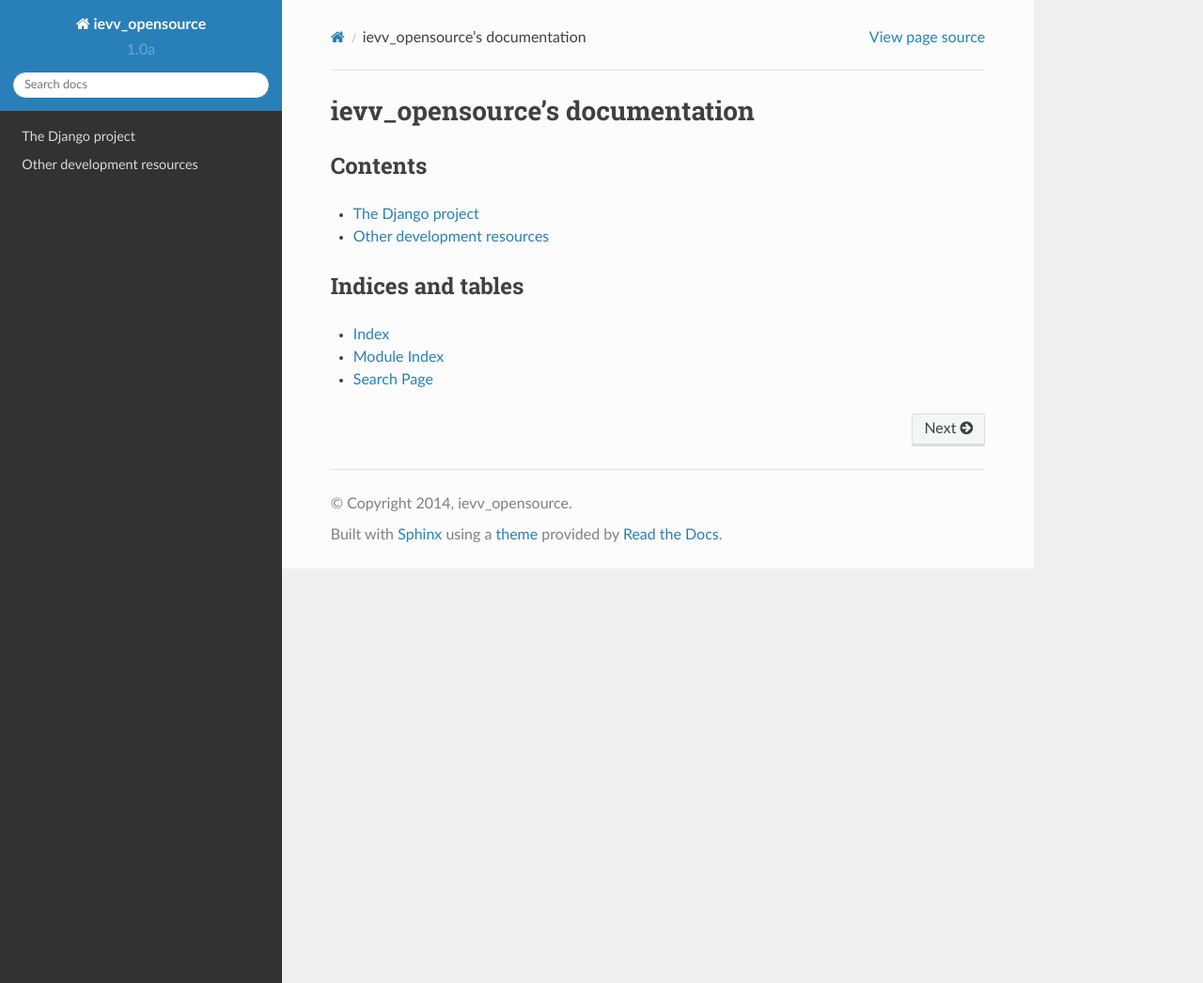
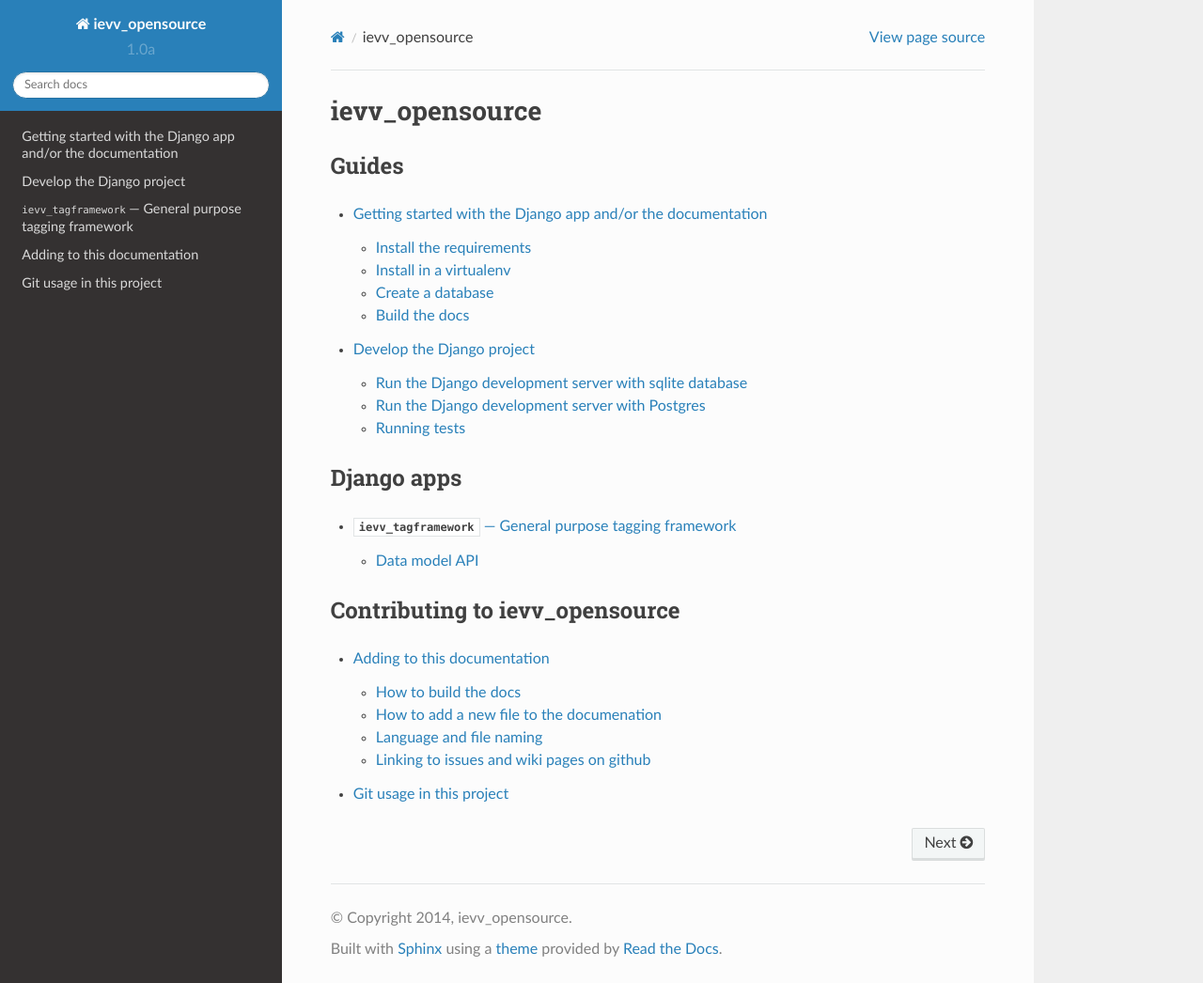
Before and after one commit to j3sus89/ievv_opensource, a Sphinx documentation site: the page built from not_for_deploy/docs/index.rst, in a window 1280 px wide and 1046 px high. Shown: the whole window at 94% size. Built offline with Sphinx 7.4.7 and the Read the Docs theme 2.0.0, drawn with Linux system fonts in a browser that asks for light colours.

Commit message:
docs: Cleanup.

```diff
--- a/not_for_deploy/docs/develop/index.rst
+++ /dev/null
@@ -1,12 +0,0 @@
-###########################
-Other development resources
-###########################
-
-
-.. toctree::
-   :maxdepth: 3
-
-   docs
-   git
-
-.. adding-docs
--- a/not_for_deploy/docs/develop/docs.rst
+++ b/not_for_deploy/docs/docs.rst
@@ -21,9 +21,9 @@
   ``docs/<subdirectory>/index.rst``
 
 
-*****************************************
+************************
 Language and file naming
-*****************************************
+************************
 - Write everything in English.
 - Use english lowercase letters and no spaces to name the ``.rst``-files. Use ``-`` or ``_`` instead of spaces.
 
--- a/not_for_deploy/docs/django/gettingstarted.rst
+++ b/not_for_deploy/docs/gettingstarted.rst
@@ -47,7 +47,6 @@
 
 Install the development requirements::
 
-    $ cd djangoproject/
     $ pip install -r requirements/develop.txt
 
 
@@ -64,10 +63,9 @@
 *****************
 Create a database
 *****************
-See :doc:`databasedumps`.
+::
 
-
-
+    $ inv recreate_devdb
 
 
 **************
--- a/not_for_deploy/docs/index.rst
+++ b/not_for_deploy/docs/index.rst
@@ -1,24 +1,34 @@
-###############################
-ievv_opensource's documentation
-###############################
+###############
+ievv_opensource
+###############
 
 
-********
-Contents
-********
+******
+Guides
+******
+.. toctree::
+   :maxdepth: 2
+
+   gettingstarted
+   development
+
+
+***********
+Django apps
+***********
 
 .. toctree::
-   :maxdepth: 1
+   :maxdepth: 2
 
-   django/index
-   develop/index
+   ievv_tagframework
 
 
+*******************************
+Contributing to ievv_opensource
+*******************************
 
-******************
-Indices and tables
-******************
+.. toctree::
+   :maxdepth: 2
 
-* :ref:`genindex`
-* :ref:`modindex`
-* :ref:`search`
+   docs
+   git
```
Also changed, not shown: not_for_deploy/docs/django/index.rst (deleted, +0 -23 lines), not_for_deploy/docs/development.rst (renamed from not_for_deploy/docs/django/development.rst), not_for_deploy/docs/git.rst (renamed from not_for_deploy/docs/develop/git.rst), not_for_deploy/docs/ievv_tagframework.rst (renamed from not_for_deploy/docs/django/ievv_tagframework.rst).
